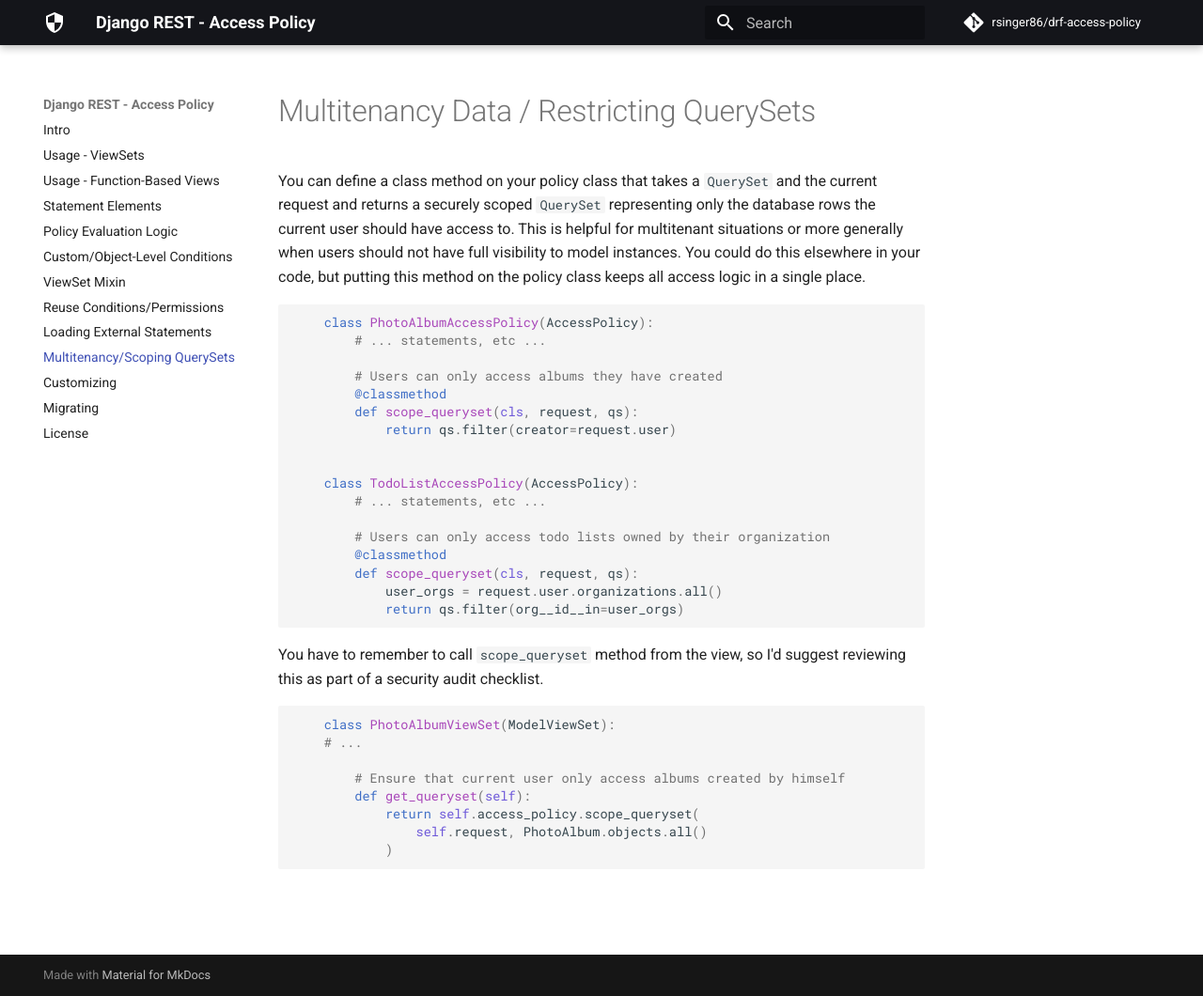
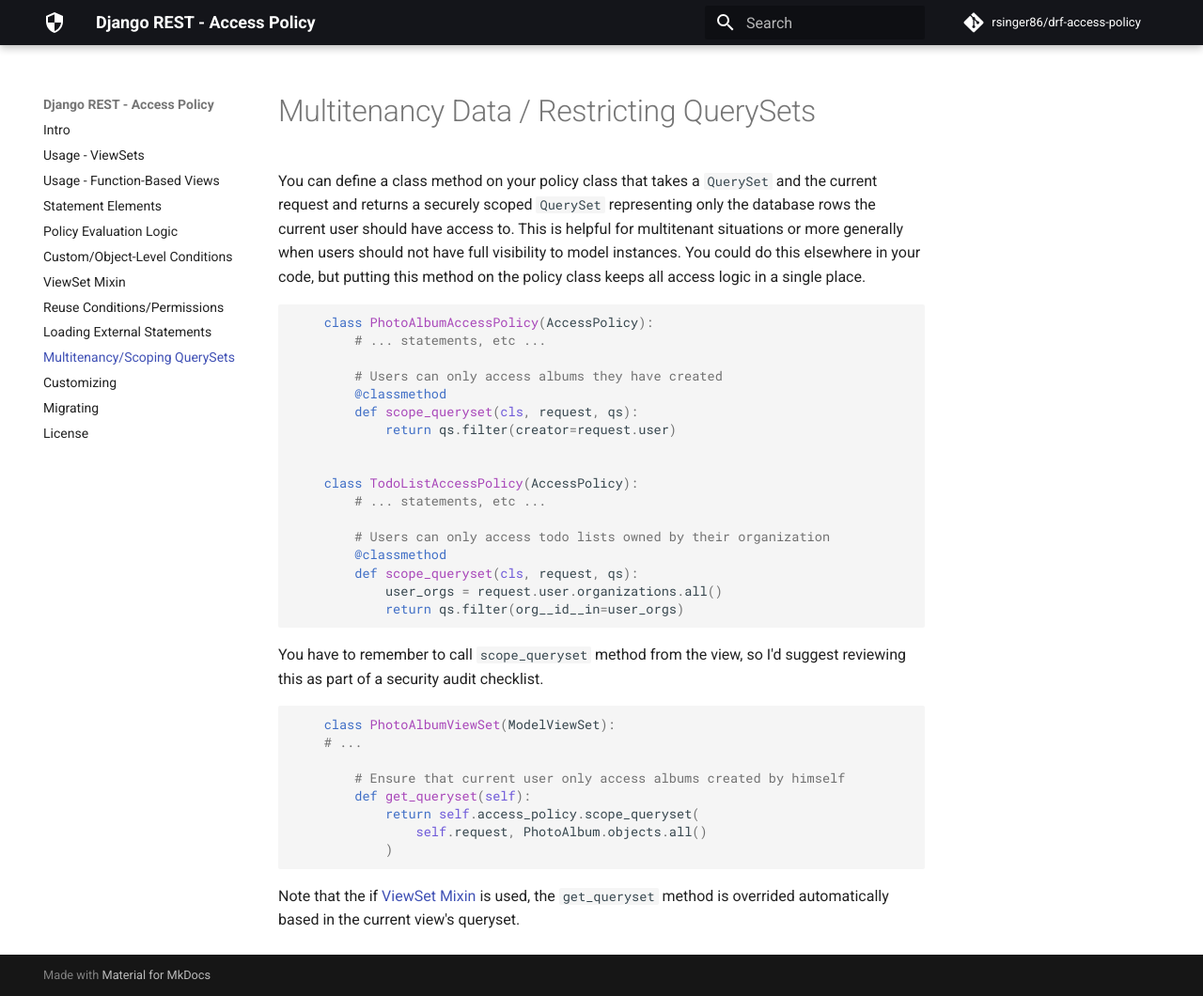
Before and after one commit to rsinger86/drf-access-policy, an MkDocs documentation site: the page built from docs/multi_tenacy.md, in a window 1280 px wide and 1060 px high. Shown: the whole window at 94% size. Built offline with MkDocs 1.6.1 and Material for MkDocs 9.7.7, drawn with Linux system fonts in a browser that asks for light colours; comment, search, counter and statistics services are not loaded.

Commit message:
Update multi_tenacy.md
Ref: #75

````diff
--- a/docs/multi_tenacy.md
+++ b/docs/multi_tenacy.md
@@ -34,3 +34,5 @@
                 self.request, PhotoAlbum.objects.all()
             )
 ```
+
+Note that the if [ViewSet Mixin](view_set_mixin.md) is used, the `get_queryset` method is overrided automatically based in the current view's queryset.
````
